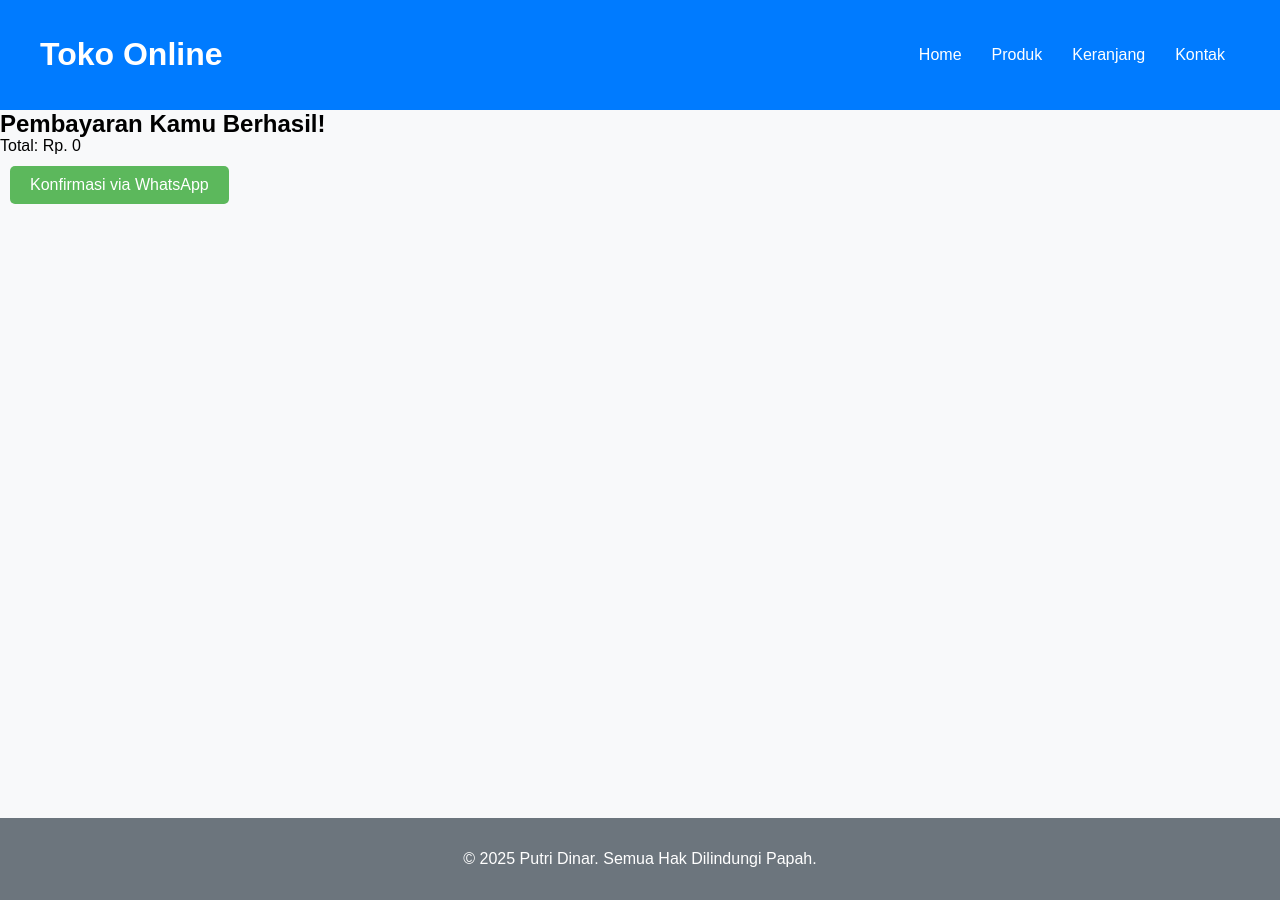
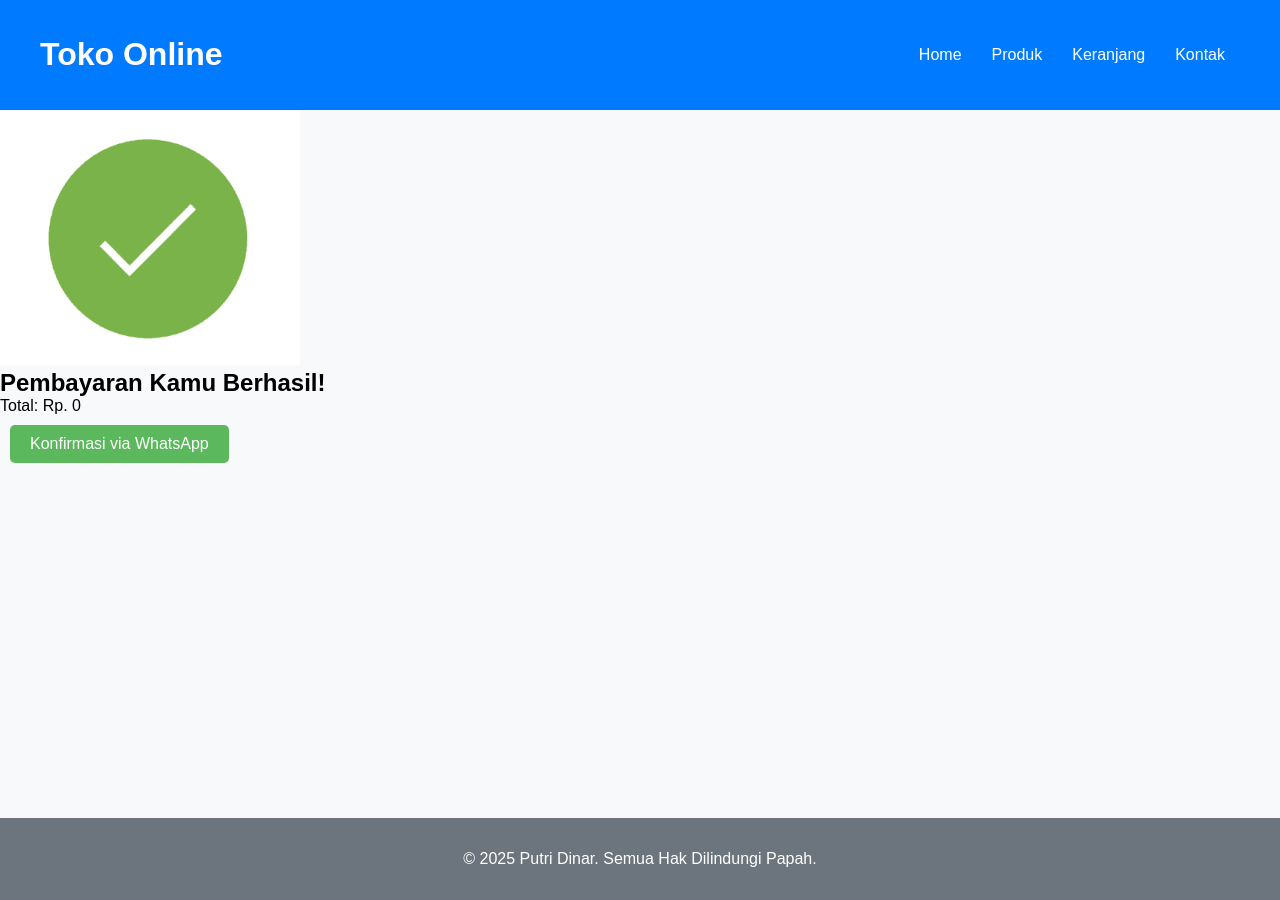
Before and after one commit to putridinar/tokoku, a Jekyll site: the page built from confirm-success/index.html, in a window 1280 px wide. Built offline with Jekyll 4.4.1, drawn with Linux system fonts in a browser that asks for light colours; nearby versions of some CDN libraries; library files that are not in the unit come from our copies.

Commit message:
Update index.html

```diff
--- a/confirm-success/index.html
+++ b/confirm-success/index.html
@@ -3,7 +3,8 @@ layout: default
 title: Pembayaran Sukses
 permalink: /confirm-success
 ---
-<ion-content class="fullheigth">
+<div class="fullheigth">
+<img class="gifImg" src="{{site.baseurl}}/assets/images/success.gif" />
 <h2>Pembayaran Kamu Berhasil!</h2>
 
 <div class="simpleCart_items" style="display:none;"></div>
@@ -68,4 +69,4 @@ setTimeout(function () {
 }, 2000);
   });
 </script>
-</ion-content>
+</div>
```
